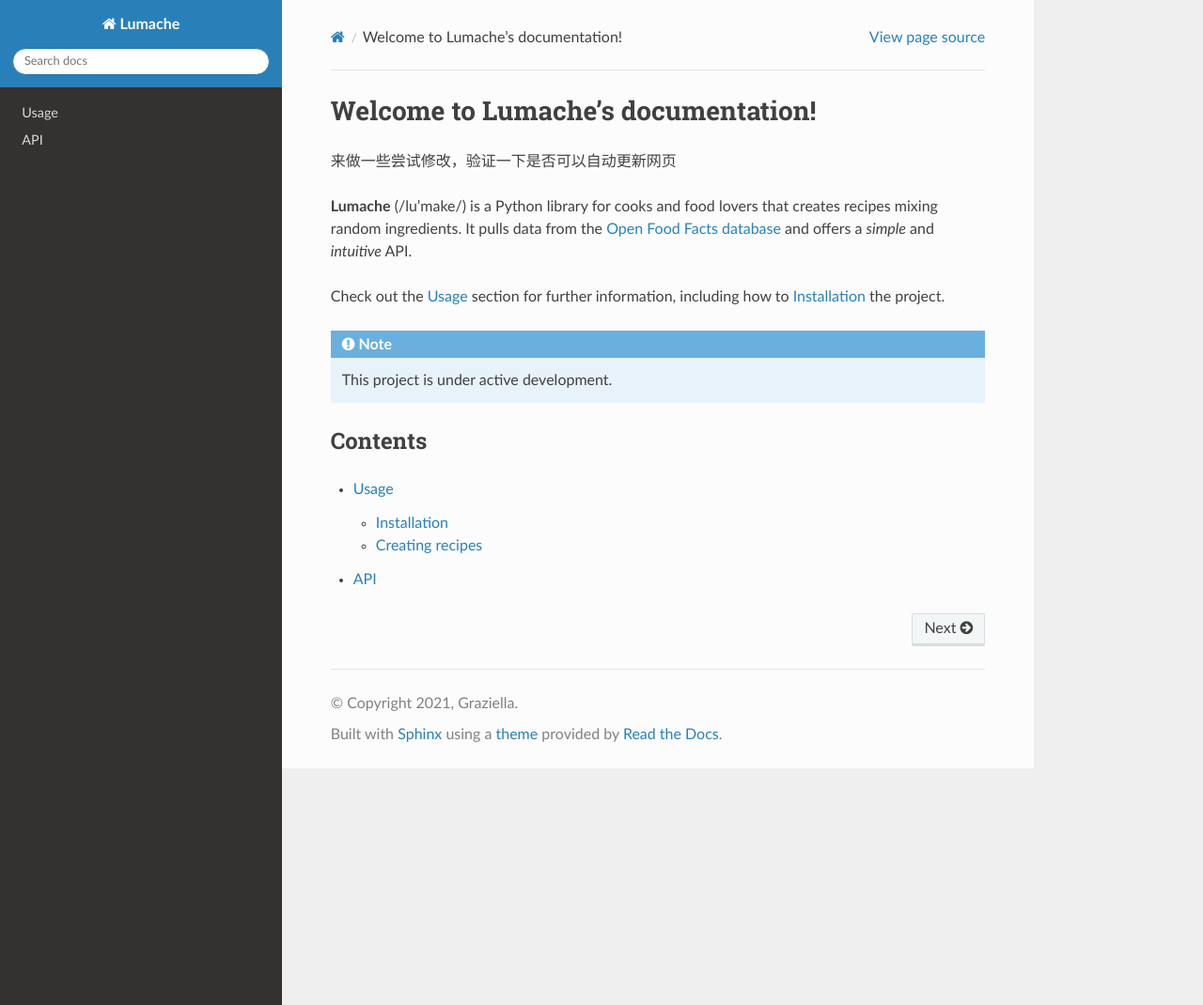
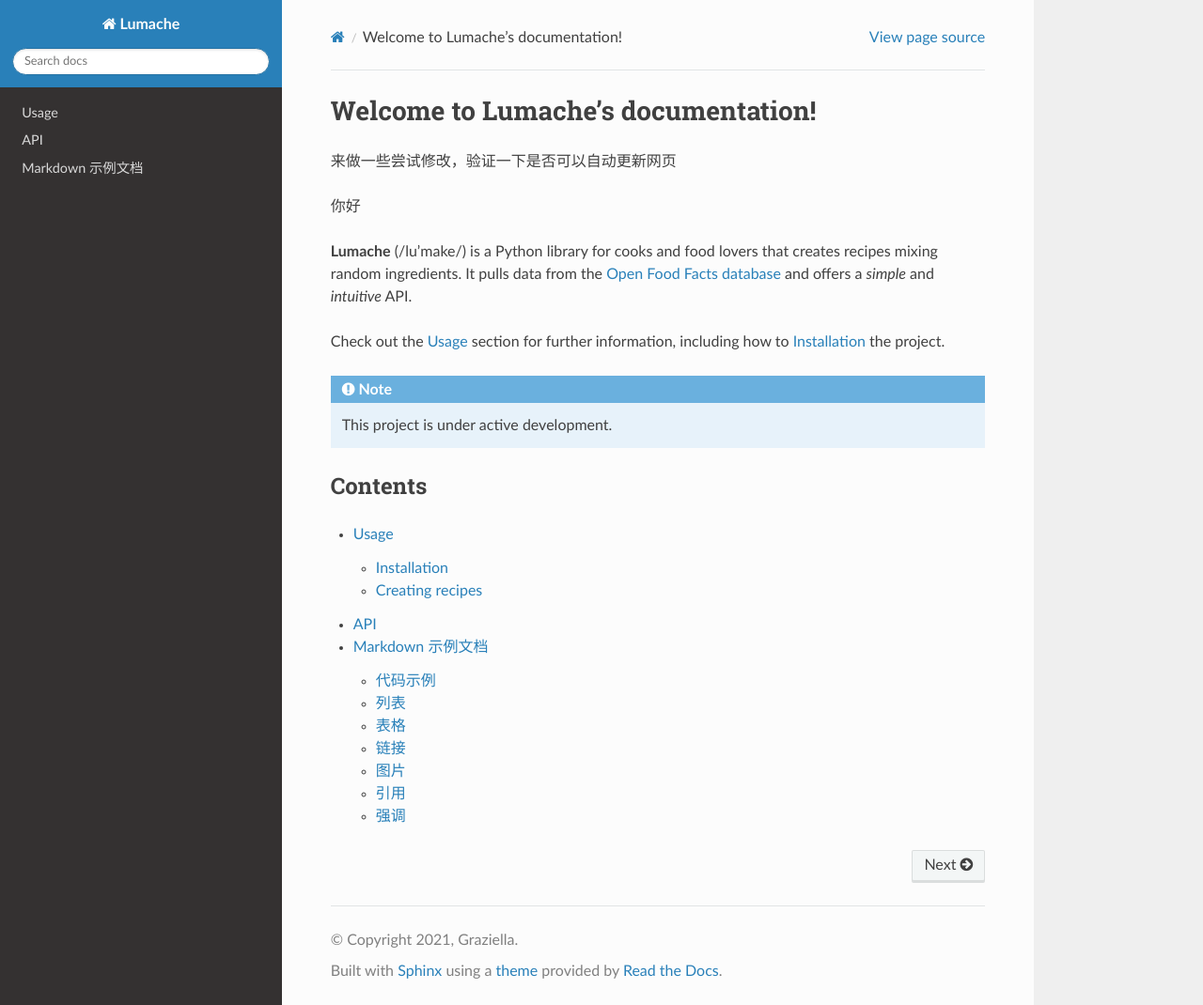
Before and after one commit to jensen-yan/rtd-tutorial, a Sphinx documentation site: the page built from docs/source/index.rst, in a window 1280 px wide and 1070 px high. Shown: the whole window at 94% size. Built offline with Sphinx 7.4.7 and the Read the Docs theme 3.1.0, drawn with Linux system fonts in a browser that asks for light colours.

Commit message:
更新文档，添加本地测试方法，新增 Markdown 示例文档，并在配置中引入 myst_parser 扩展。

````diff
--- a/docs/source/conf.py
+++ b/docs/source/conf.py
@@ -17,6 +17,7 @@ extensions = [
     'sphinx.ext.autodoc',
     'sphinx.ext.autosummary',
     'sphinx.ext.intersphinx',
+    'myst_parser',
 ]
 
 intersphinx_mapping = {
--- a/docs/source/index.rst
+++ b/docs/source/index.rst
@@ -2,6 +2,8 @@ Welcome to Lumache's documentation!
 ===================================
 
 来做一些尝试修改，验证一下是否可以自动更新网页
+
+你好
 
 **Lumache** (/lu'make/) is a Python library for cooks and food lovers
 that creates recipes mixing random ingredients.
@@ -22,3 +24,4 @@ Contents
 
    usage
    api
+   markdown_example
--- /dev/null
+++ b/docs/source/markdown_example.md
@@ -0,0 +1,42 @@
+# Markdown 示例文档
+
+这是一个使用 Markdown 编写的文档示例。
+
+## 代码示例
+
+```python
+def hello_world():
+    print("Hello, World!")
+```
+
+## 列表
+
+- 项目 1
+- 项目 2
+- 项目 3
+
+## 表格
+
+| 名称 | 描述 |
+|------|------|
+| 项目1 | 描述1 |
+| 项目2 | 描述2 |
+
+## 链接
+
+[访问 Python 官网](https://www.python.org)
+
+## 图片
+
+![Python Logo](https://www.python.org/static/community_logos/python-logo-master-v3-TM.png)
+
+## 引用
+
+> 这是一段引用文本
+> 可以有多行
+
+## 强调
+
+*斜体文本*
+**粗体文本**
+***粗斜体文本***
````
Also changed, not shown: README.rst (+12 -0 lines).
